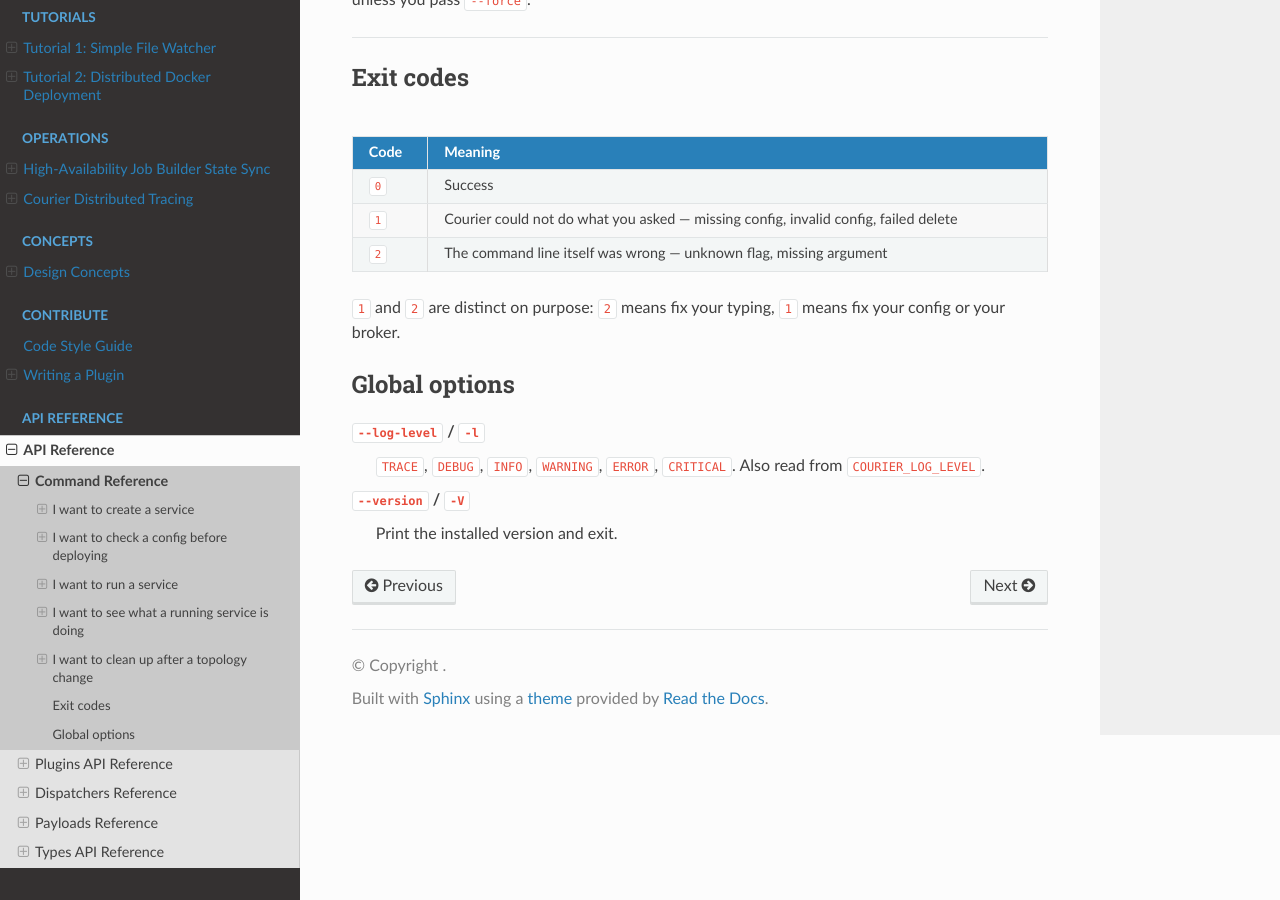
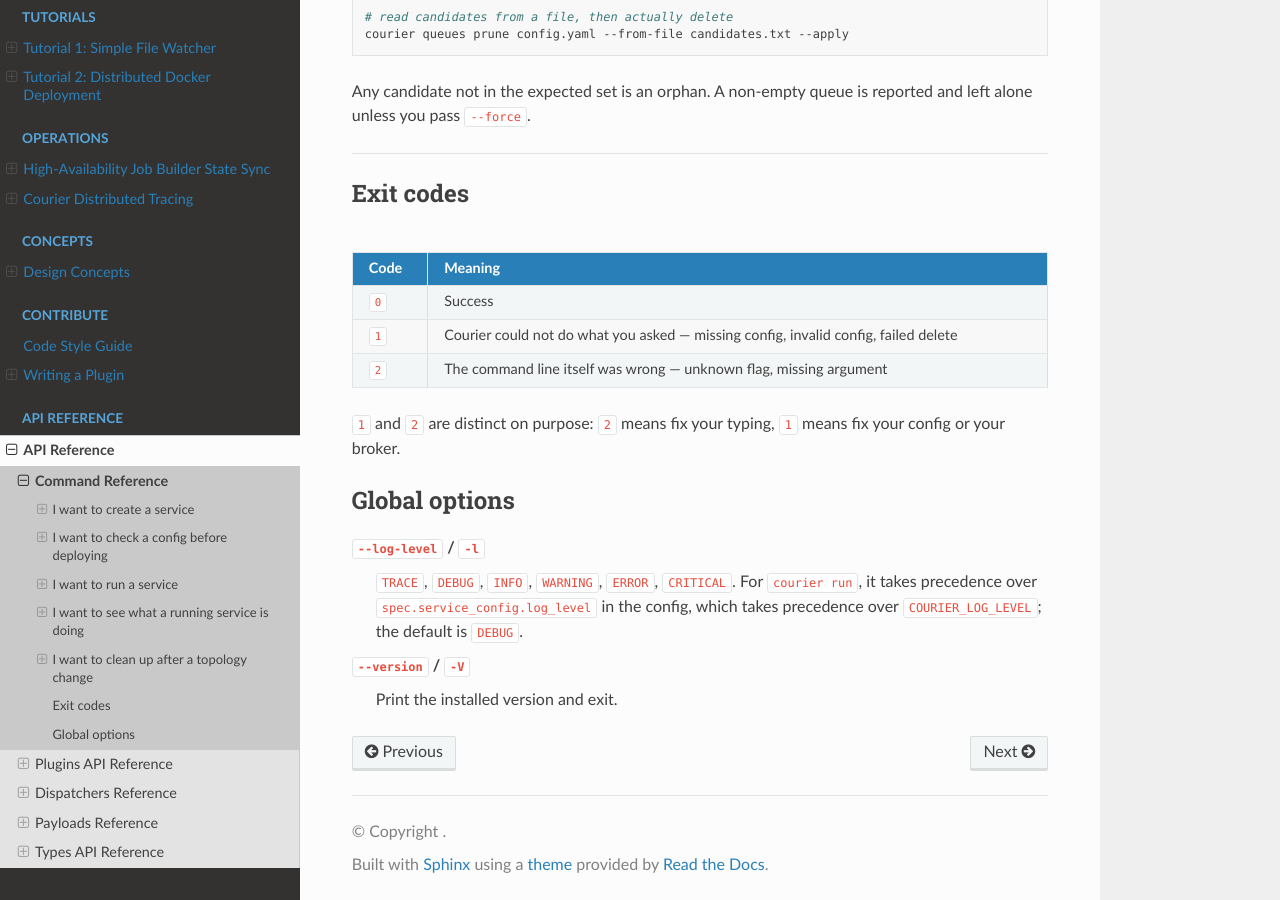
Before and after one commit to CIRA-GEOIPS/courier, a Sphinx documentation site: the page built from sphinx/api-reference/cli.md, in a window 1280 px wide and 900 px high, scrolled down 3414 px. Built offline with Sphinx 7.4.7 and the Read the Docs theme 3.1.0, drawn with Linux system fonts in a browser that asks for light colours; some of the changed text lies outside the part shown.

Commit message:
document that --log-level goes before run, and its precedence
cli.md: an example under `courier run`, and the order --log-level,
spec.service_config.log_level, COURIER_LOG_LEVEL, DEBUG under Global
options.

````diff
--- a/sphinx/api-reference/cli.md
+++ b/sphinx/api-reference/cli.md
@@ -113,6 +113,12 @@
 
 The values are `spec.run` *identifiers* — the YAML keys — not plugin names.
 
+The log level is a [global option](#global-options), so it goes before `run`:
+
+```bash
+courier -l INFO run config.yaml
+```
+
 ______________________________________________________________________
 
 ## I want to see what a running service is doing
@@ -177,8 +183,10 @@
 ## Global options
 
 `--log-level` / `-l`
-: `TRACE`, `DEBUG`, `INFO`, `WARNING`, `ERROR`, `CRITICAL`. Also read from
-`COURIER_LOG_LEVEL`.
+: `TRACE`, `DEBUG`, `INFO`, `WARNING`, `ERROR`, `CRITICAL`. For
+`courier run`, it takes precedence over `spec.service_config.log_level` in
+the config, which takes precedence over `COURIER_LOG_LEVEL`; the default is
+`DEBUG`.
 
 `--version` / `-V`
 : Print the installed version and exit.
````
